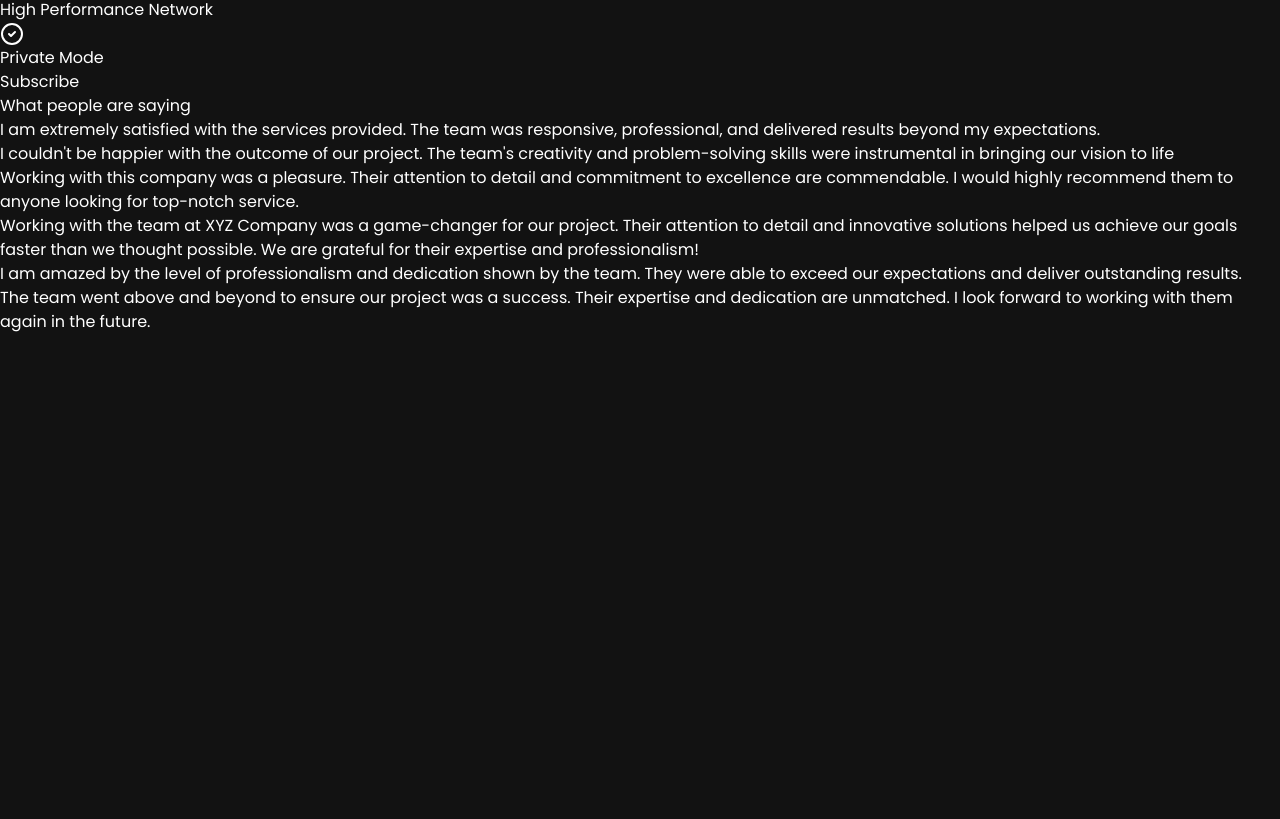
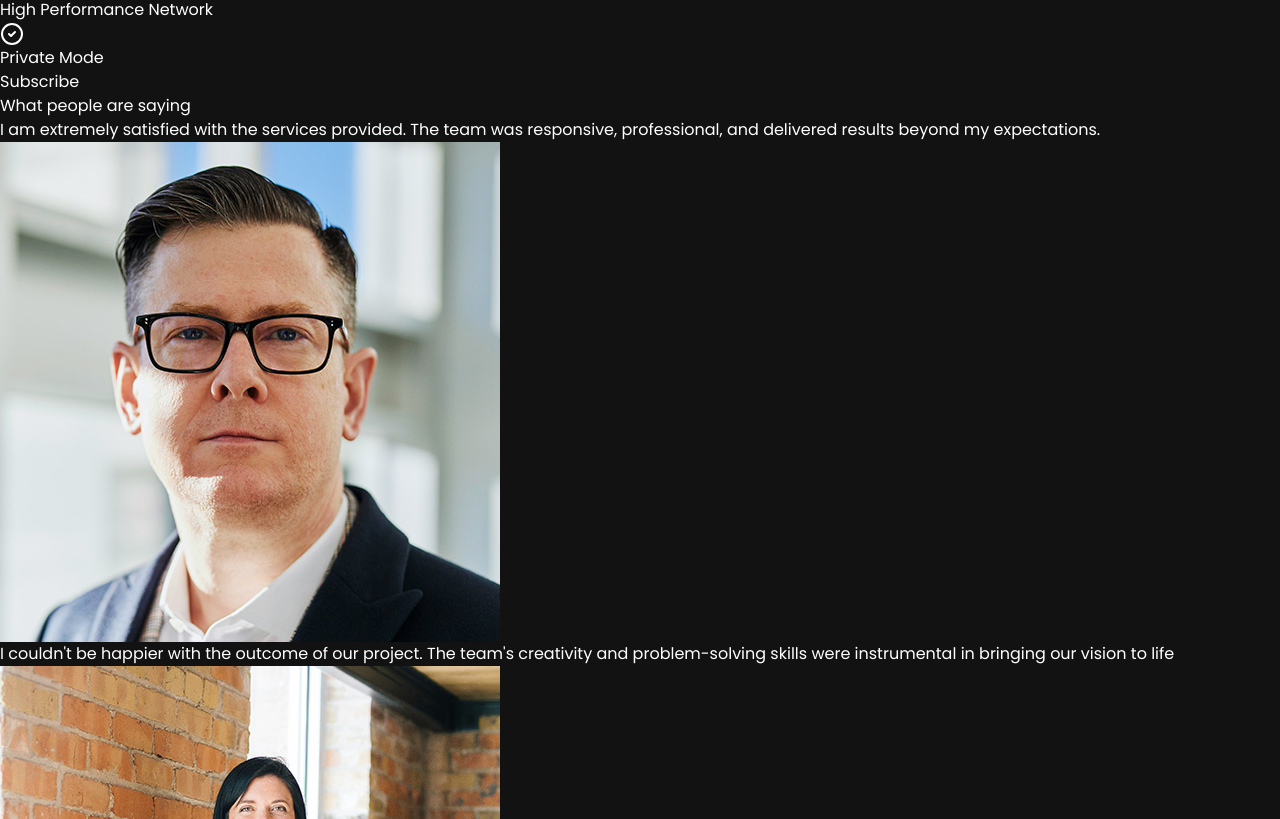
Before and after one commit to vidakpop/virtualreality, a React (Vite) app: page / in a window 1280 px wide. Shown: the part 3841-4660 px from the top of the page. Before the commit the page ends 4175 px from the top, so only its background shows below. Built offline with nearby package versions, Linux system fonts and the light colour scheme.

Commit message:
"Added user image to Testimonials component"

```diff
--- a/src/components/Testimonials.jsx
+++ b/src/components/Testimonials.jsx
@@ -12,8 +12,11 @@ const Testimonials = () => {
                <div key={index} className='w-full sm:w-1/2 lg:w-1/3 px-4 py-2'>
                   <div className='bg-neutral rounded-md p-6 text-md border border-neutral-800 font-thin'>
                     <p>{testimonial.text}</p>
-                  </div>
+                    <div className='flex mt-8 items-start'>
+                        <img className='w-12 h-12  rounded-full' src={testimonial.image} alt={testimonial.user} />
+                    </div>
                </div>
+            </div>
             ))}
 
         </div>
```
